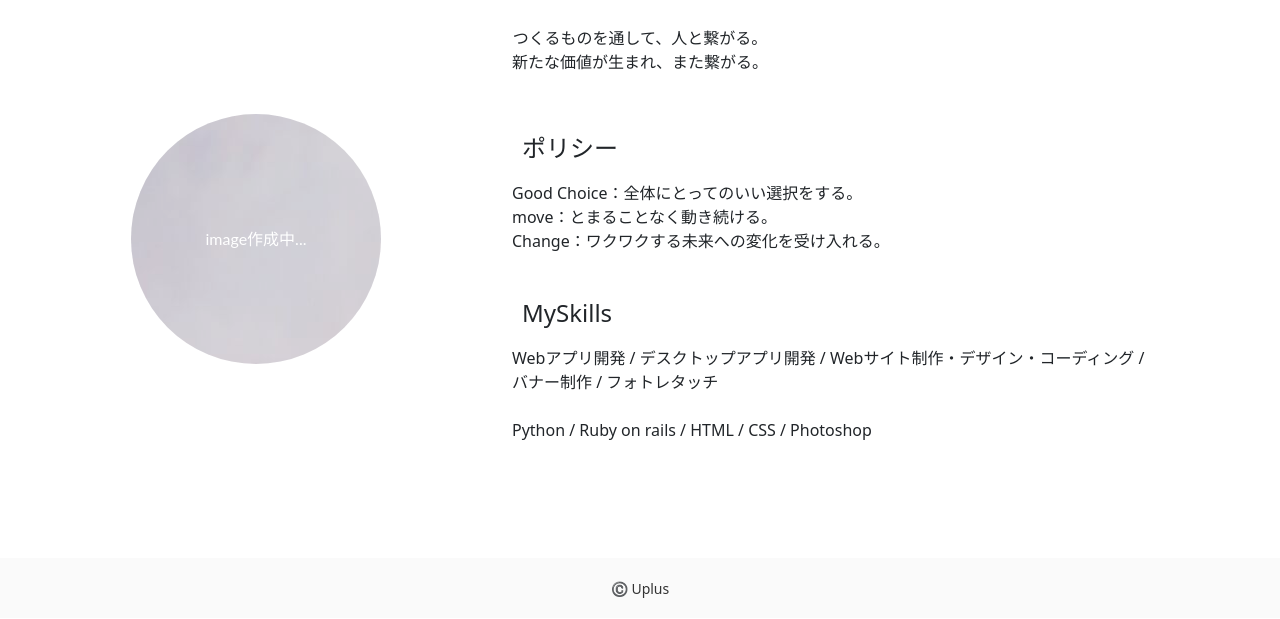
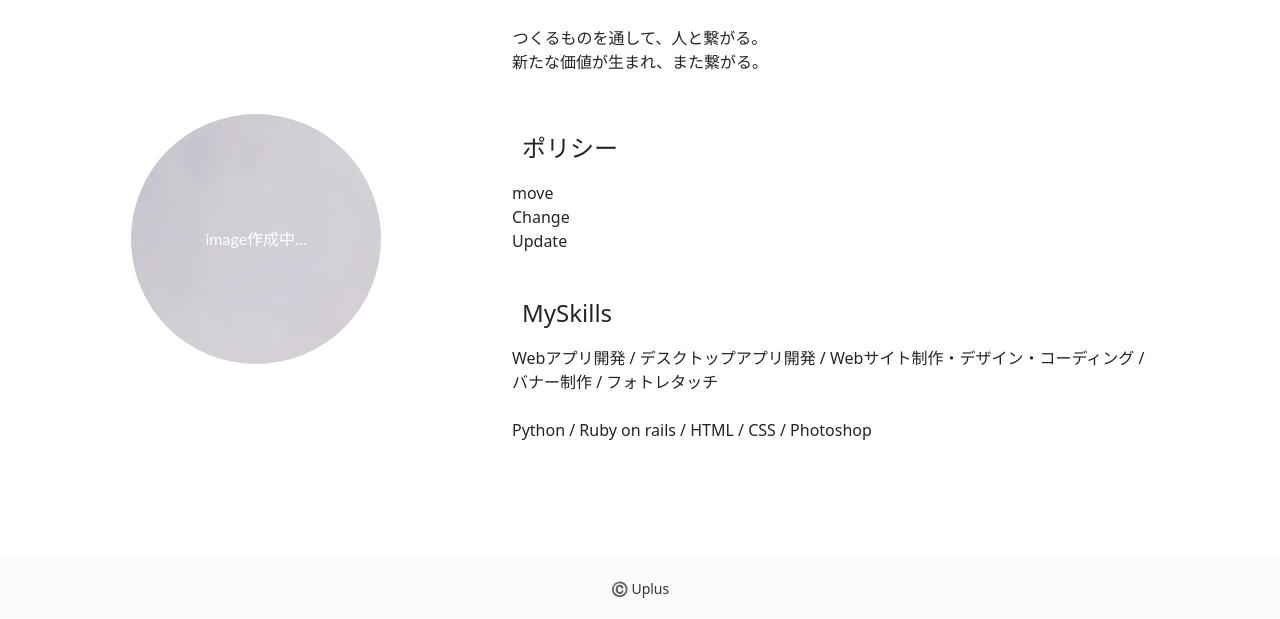
Before and after one commit to neonimi/mysite, a plain HTML site: page about.html in a window 1280 px wide. Shown: the part 290-909 px from the top of the page. Drawn offline with nearby package versions, Linux system fonts and the light colour scheme.

Commit message:
Update about.html

```diff
--- a/about.html
+++ b/about.html
@@ -48,10 +48,9 @@
 				<div class="ac">
 				<h4 class="at">ポリシー</h4>
 				<p>
-					Good Choice：全体にとってのいい選択をする。<br>
-					<!-- 希望＞子供達＞テクノロジ＞業務効率化＞ひとり＞正直<br> -->
-					move：とまることなく動き続ける。<br>
-					Change：ワクワクする未来への変化を受け入れる。<br>
+					move<br>
+					Change<br>
+					Update<br>
 				</p>
 				</div>
 				<div class="ac">
```
